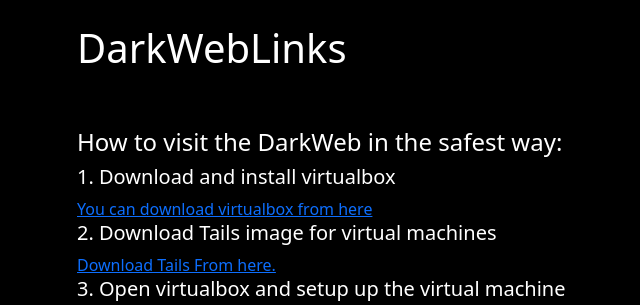
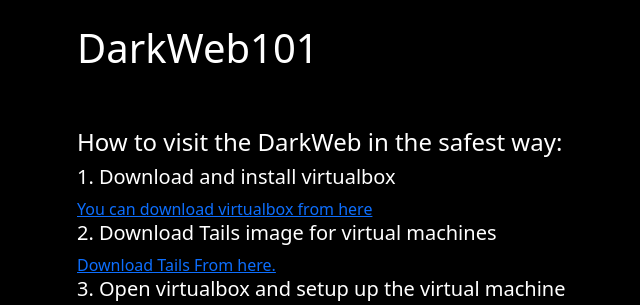
Before and after one commit to C0MPL3X1/DarkWebLinks-Website, a Flask app: page /howto in a window 1280 px wide. Shown: the part 56-361 px from the top of the page, without its empty margins (5-645 px from the left). Run offline with Flask 2, Linux system fonts and the light colour scheme; some libraries are stand-ins or nearby versions.

Commit message:
code cleanup

```diff
--- a/app.py
+++ b/app.py
@@ -48,7 +48,7 @@
 @app.route('/howto')
 def howto():
 	title = "How to visit the DarkWeb in the safest way"
-	return render_template("web.html", title = title)
+	return render_template("howto.html", title = title)
 
 
 @app.route('/contact')
--- a/templates/web.html
+++ b/templates/howto.html
@@ -6,7 +6,7 @@
 
 
 <div class = "container">
-    <h1>DarkWebLinks</h1>
+    <h1>DarkWeb101</h1>
     <br/><br/>
 
     <h4>How to visit the DarkWeb in the safest way:</h4>
```
